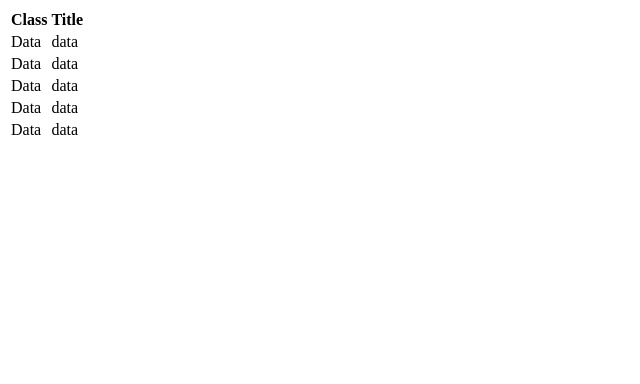
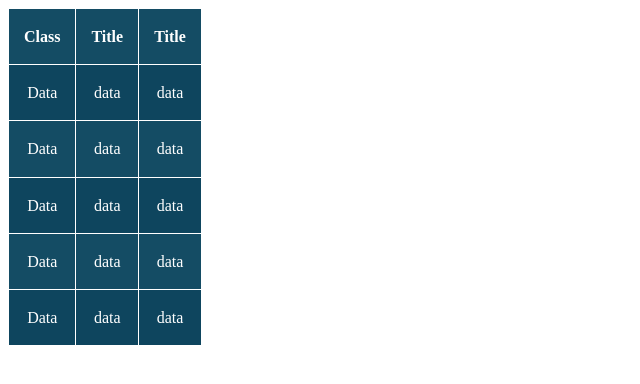
Before and after one commit to KseniyaT/one_selecting_column, a plain HTML site: page app/views/index.html in a window 1280 px wide. Shown: the whole page, without its empty margins (0-640 px from the left). Drawn offline with nearby package versions, Linux system fonts and the light colour scheme.

Commit message:
some styles for table

```diff
--- a/app/assets/javascripts/one_selecting_column.js
+++ b/app/assets/javascripts/one_selecting_column.js
@@ -6,7 +6,7 @@ $(document).ready(function(){
 (function($){
   $.fn.selecting_column = function(options){
     var defaults = {
-    }
+    };
 
     options = $.extend(defaults, options);
 
--- a/app/assets/stylesheets/selecting_column.css
+++ b/app/assets/stylesheets/selecting_column.css
@@ -1,6 +1,37 @@
+*,
+*:before,
+*:after {
+  box-sizing: border-box;
+}
+
 td {
   cursor: pointer;
 }
-.hovered {
-  background-color: #98fb98;
+.table {
+  border-collapse: separate;
+  border-spacing: 1px;
+  margin-bottom: 40px;
+  text-align: center;
 }
+
+.table td,
+.table th {
+  color: #FFF;
+  line-height: 1.2;
+  padding: 18px 15px;
+  vertical-align: middle;
+  background-color: #144C64;
+  cursor: pointer;
+  border: none;
+}
+.table > thead > tr > td.hovered,
+.table > thead > tr > th.hovered {
+  background-color: #00B22D;
+}
+.table > tbody > tr > td.hovered,
+.table > tbody > tr > th.hovered {
+  background-color: #00B22D;
+}
+table tbody > tr:nth-of-type(2n+1) td {
+  background-color: #0E455E;
+}
--- a/app/views/index.html
+++ b/app/views/index.html
@@ -14,27 +14,33 @@
     <tr>
       <th>Class</th>
       <th>Title</th>
+      <th>Title</th>
     </tr>
   </thead>
   <tbody>
     <tr>
       <td>Data</td>
       <td>data</td>
-    </tr>
-    <tr>
-      <td>Data</td>
       <td>data</td>
     </tr>
     <tr>
       <td>Data</td>
       <td>data</td>
+      <td>data</td>
     </tr>
     <tr>
       <td>Data</td>
       <td>data</td>
+      <td>data</td>
     </tr>
     <tr>
       <td>Data</td>
+      <td>data</td>
+      <td>data</td>
+    </tr>
+    <tr>
+      <td>Data</td>
+      <td>data</td>
       <td>data</td>
     </tr>
   </tbody>
```
